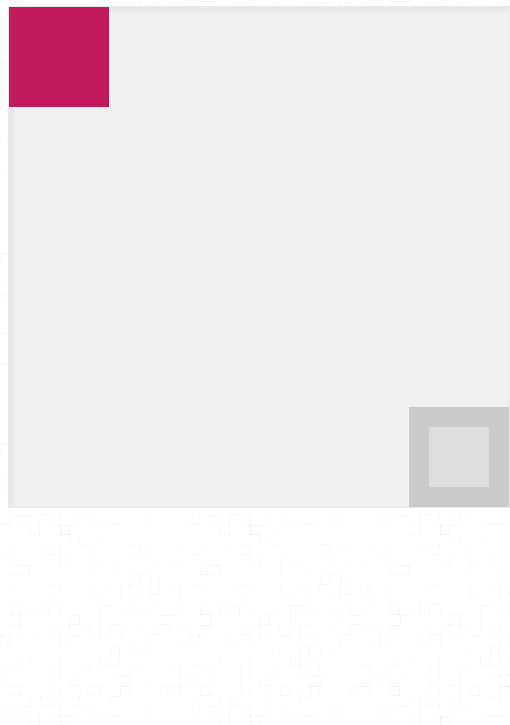
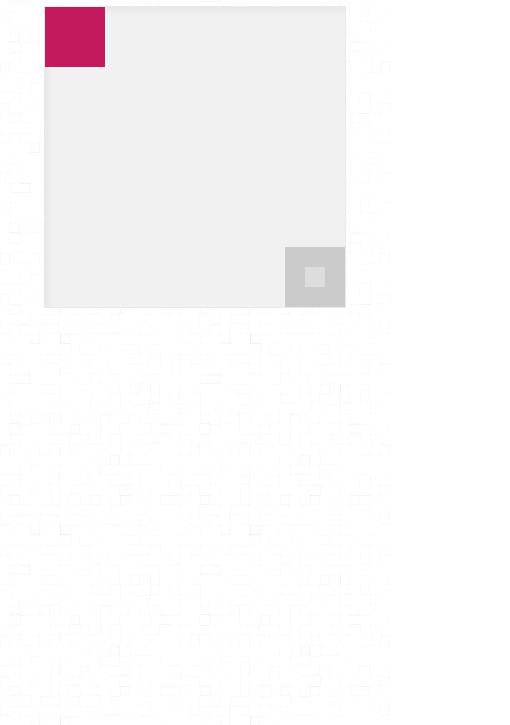
Before and after one commit to kandersson135/colormaze, a plain HTML site: page index.html in a window 390 px wide. Shown: the part 119-844 px from the top of the page, 510 px wide, since content can reach past the window. Drawn offline with nearby package versions, Linux system fonts and the light colour scheme.

Commit message:
Update main.css

```diff
--- a/css/main.css
+++ b/css/main.css
@@ -97,3 +97,10 @@ body {
   90% { transform: translate(1px, 2px) rotate(0deg); }
   100% { transform: translate(1px, -2px) rotate(-1deg); }
 }
+
+@media (max-width: 768px) {
+  #gameboard {
+    width: 300px;
+    height: 300px;
+  }
+}
```
